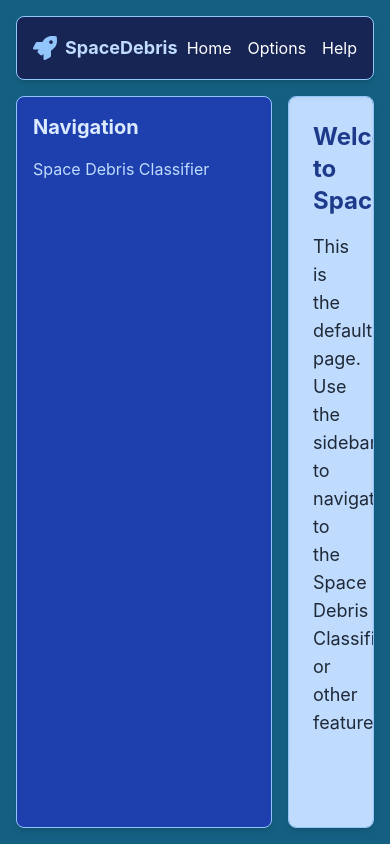
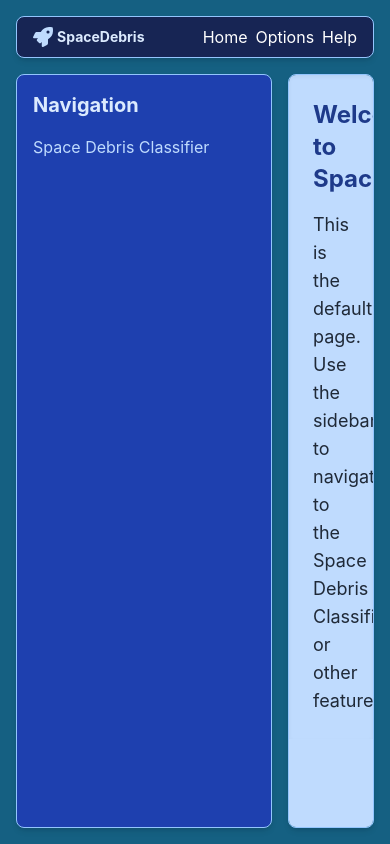
Before and after one commit to oehamilton/SpaceDebris, a React (Create React App) app in the folder frontend/: page / in a window 390 px wide. Built offline with nearby package versions, Linux system fonts and the light colour scheme.

Commit message:
Reduced padding and font sizes for mobile (sm: prefix applies above small breakpoint, ~640px). Adjusted spacing and icon size for better mobile readability.

```diff
--- a/frontend/src/Header.js
+++ b/frontend/src/Header.js
@@ -5,12 +5,14 @@ import { Link } from "react-router-dom";
 
 function Header() {
   return (
-    <header className="bg-blue-950 text-white h-16 flex items-center justify-between px-4 border border-blue-300 rounded-lg shadow-md">
+    <header className="bg-blue-950 text-white flex items-center justify-between px-4 py-2 border border-blue-300 rounded-lg shadow-md">
       <div className="flex items-center">
-        <FaRocket className="text-2xl mr-2 text-blue-300" />
-        <span className="text-lg font-bold text-blue-200">SpaceDebris</span>
+        <FaRocket className="text-xl sm:text-2xl mr-1 sm:mr-2 text-blue-200" />
+        <span className="text-sm sm:text-lg font-bold text-blue-100">
+          SpaceDebris
+        </span>
       </div>
-      <nav className="flex space-x-4">
+      <nav className="flex space-x-2 sm:space-x-4">
         <Link to="/" className="hover:text-blue-200 transition-colors">
           Home
         </Link>
```
